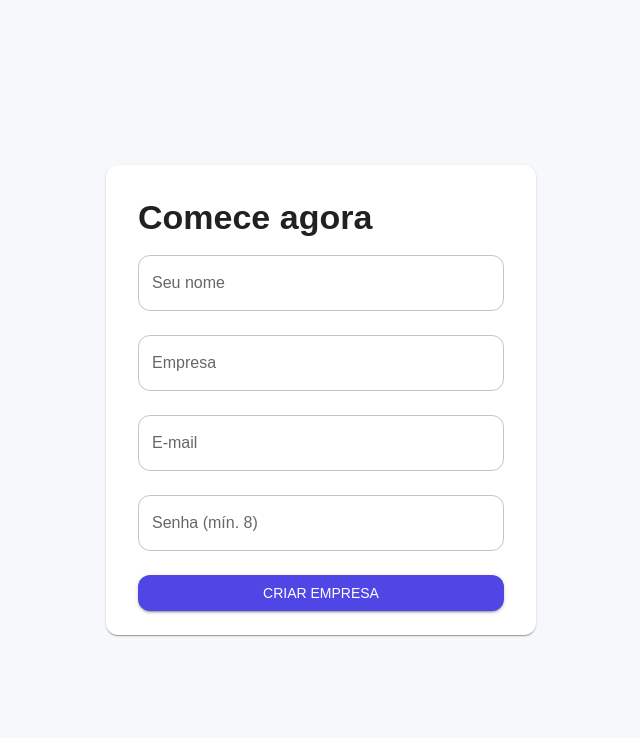
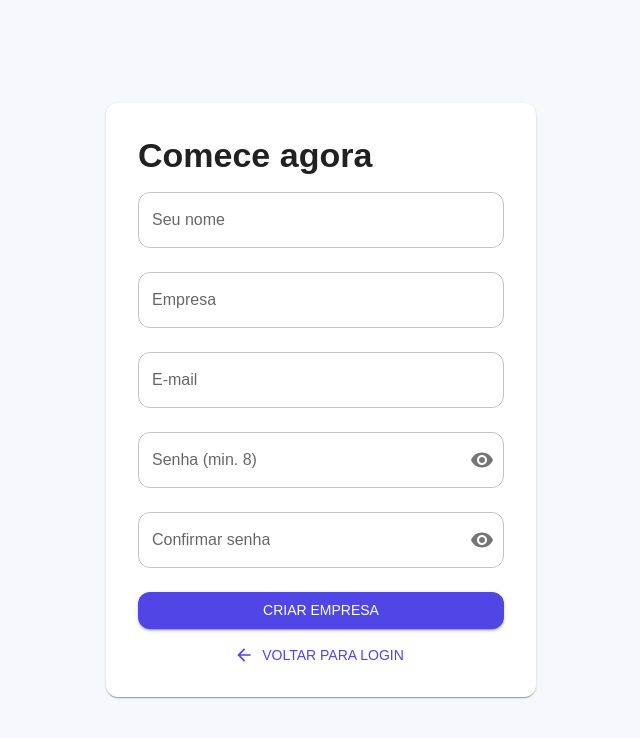
Before and after one commit to Ezequieloliveiras/hub-front, a Next.js app: page /register in a window 1280 px wide. Shown: the top 738 px of the page, without its empty margins (319-959 px from the left). Built offline with nearby package versions, Linux system fonts and the light colour scheme; no server answers.

Commit message:
feat(auth): improve registration form

```diff
--- a/src/app/register/page.tsx
+++ b/src/app/register/page.tsx
@@ -1,11 +1,78 @@
 'use client';
+
 import { useState } from 'react';
-import { Box, Button, Card, CardContent, TextField, Typography } from '@mui/material';
+import axios from 'axios';
+import { ArrowBack, Visibility, VisibilityOff } from '@mui/icons-material';
+import {
+  Alert,
+  Box,
+  Button,
+  Card,
+  CardContent,
+  IconButton,
+  InputAdornment,
+  TextField,
+  Typography,
+} from '@mui/material';
 import { useRouter } from 'next/navigation';
 import { api } from '@/lib/api';
+
 export default function Register() {
-  const r = useRouter(),
-    [d, setD] = useState<any>({ name: '', companyName: '', email: '', password: '' });
+  const r = useRouter();
+  const [d, setD] = useState({
+    name: '',
+    companyName: '',
+    email: '',
+    password: '',
+    confirmPassword: '',
+  });
+  const [showPassword, setShowPassword] = useState(false);
+  const [err, setErr] = useState('');
+
+  const passwordTooShort = d.password.length > 0 && d.password.length < 8;
+  const passwordMismatch = d.confirmPassword.length > 0 && d.password !== d.confirmPassword;
+
+  async function createCompany() {
+    setErr('');
+
+    if (d.password.length < 8) {
+      setErr('A senha deve ter pelo menos 8 caracteres.');
+      return;
+    }
+
+    if (d.password !== d.confirmPassword) {
+      setErr('As senhas nao conferem.');
+      return;
+    }
+
+    try {
+      const { confirmPassword, ...payload } = d;
+      const x = await api.post('/auth/register', payload);
+      localStorage.setItem('token', x.data.accessToken);
+      r.push('/');
+    } catch (error) {
+      if (axios.isAxiosError(error) && typeof error.response?.data?.message === 'string') {
+        setErr(error.response.data.message);
+        return;
+      }
+
+      setErr('Nao foi possivel criar a empresa. Verifique seus dados.');
+    }
+  }
+
+  const passwordAdornment = (
+    <InputAdornment position="end">
+      <IconButton
+        aria-label={showPassword ? 'Ocultar senha' : 'Mostrar senha'}
+        edge="end"
+        onClick={() => setShowPassword((value) => !value)}
+        onMouseDown={(e) => e.preventDefault()}
+      >
+        {showPassword ? <VisibilityOff /> : <Visibility />}
+      </IconButton>
+    </InputAdornment>
+  );
+
   return (
     <Box sx={{ minHeight: '100vh', display: 'grid', placeItems: 'center', p: 2 }}>
       <Card sx={{ width: '100%', maxWidth: 430 }}>
@@ -13,32 +80,66 @@ export default function Register() {
           <Typography variant="h4" fontWeight={800}>
             Comece agora
           </Typography>
-          {[
-            ['name', 'Seu nome'],
-            ['companyName', 'Empresa'],
-            ['email', 'E-mail'],
-            ['password', 'Senha (mín. 8)'],
-          ].map(([k, l]) => (
-            <TextField
-              key={k}
-              fullWidth
-              label={l}
-              type={k === 'password' ? 'password' : 'text'}
-              margin="normal"
-              onChange={(e) => setD({ ...d, [k]: e.target.value })}
-            />
-          ))}
+
+          {err && (
+            <Alert severity="error" sx={{ mt: 2 }}>
+              {err}
+            </Alert>
+          )}
+
+          <TextField
+            fullWidth
+            label="Seu nome"
+            margin="normal"
+            value={d.name}
+            onChange={(e) => setD({ ...d, name: e.target.value })}
+          />
+          <TextField
+            fullWidth
+            label="Empresa"
+            margin="normal"
+            value={d.companyName}
+            onChange={(e) => setD({ ...d, companyName: e.target.value })}
+          />
+          <TextField
+            fullWidth
+            label="E-mail"
+            margin="normal"
+            value={d.email}
+            onChange={(e) => setD({ ...d, email: e.target.value })}
+          />
+          <TextField
+            fullWidth
+            label="Senha (min. 8)"
+            type={showPassword ? 'text' : 'password'}
+            margin="normal"
+            value={d.password}
+            error={passwordTooShort}
+            helperText={passwordTooShort ? 'Use pelo menos 8 caracteres.' : ''}
+            onChange={(e) => setD({ ...d, password: e.target.value })}
+            InputProps={{ endAdornment: passwordAdornment }}
+          />
+          <TextField
+            fullWidth
+            label="Confirmar senha"
+            type={showPassword ? 'text' : 'password'}
+            margin="normal"
+            value={d.confirmPassword}
+            error={passwordMismatch}
+            helperText={passwordMismatch ? 'As senhas nao conferem.' : ''}
+            onChange={(e) => setD({ ...d, confirmPassword: e.target.value })}
+            InputProps={{ endAdornment: passwordAdornment }}
+          />
+          <Button fullWidth variant="contained" sx={{ mt: 2 }} onClick={createCompany}>
+            Criar empresa
+          </Button>
           <Button
             fullWidth
-            variant="contained"
-            sx={{ mt: 2 }}
-            onClick={async () => {
-              const x = await api.post('/auth/register', d);
-              localStorage.setItem('token', x.data.accessToken);
-              r.push('/');
-            }}
+            startIcon={<ArrowBack />}
+            sx={{ mt: 1 }}
+            onClick={() => r.push('/login')}
           >
-            Criar empresa
+            Voltar para login
           </Button>
         </CardContent>
       </Card>
```
